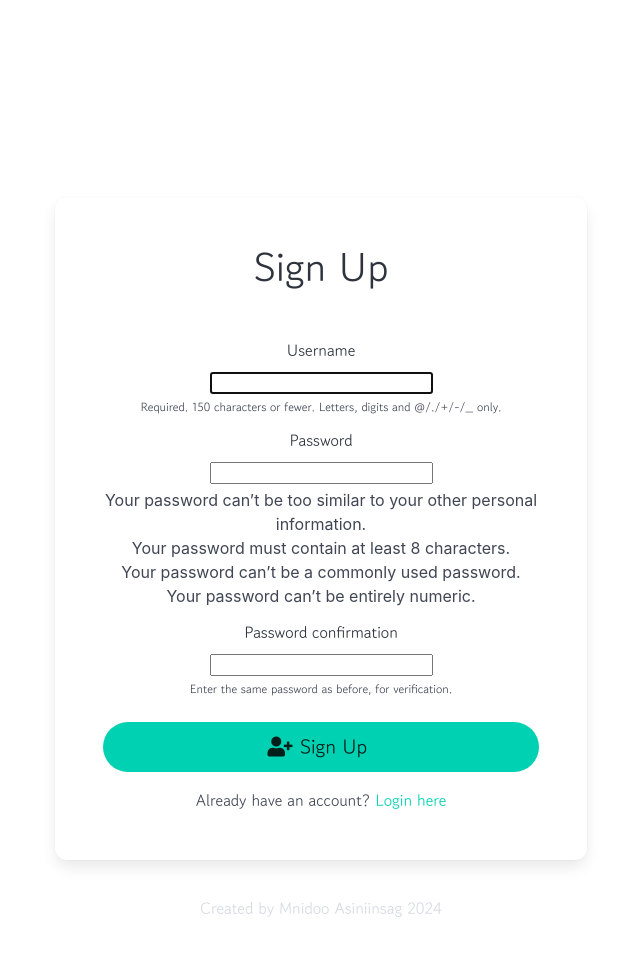
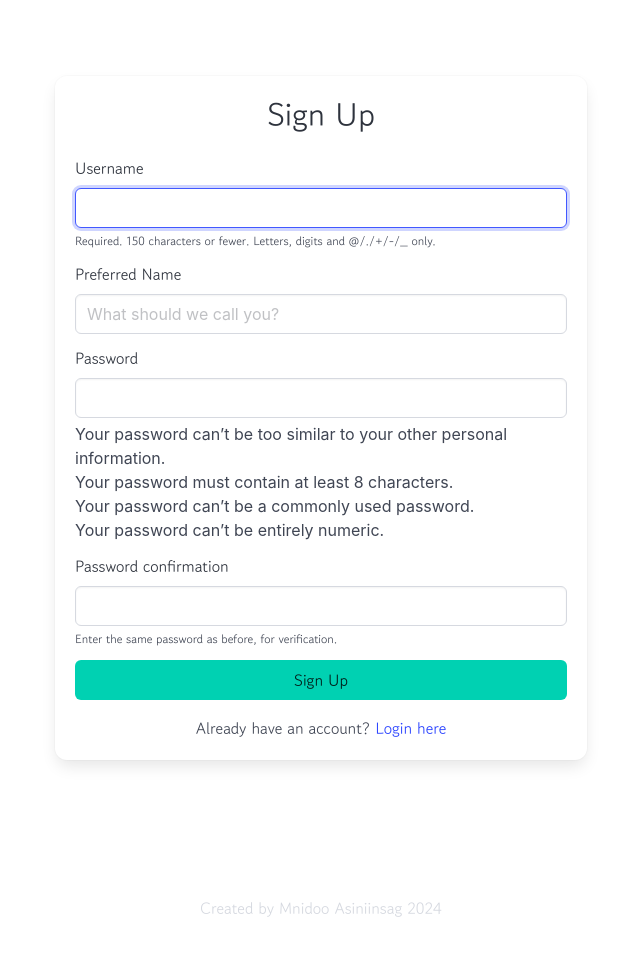
Before and after one commit to kristinealli/MOWINdepreciated, a Django app: page /signup/ in a window 1280 px wide. Shown: the part 52-1008 px from the top of the page, without its empty margins (319-959 px from the left). Run offline with Django 4.2, Linux system fonts and the light colour scheme; some web fonts are replaced.

Commit message:
Streamline user signup / Preferred Name

```diff
--- a/cards/forms.py
+++ b/cards/forms.py
@@ -64,8 +64,22 @@ class FileUploadForm(forms.Form):
         return file
 
 class CustomUserCreationForm(UserCreationForm):
-    email = forms.EmailField(required=False)
+    preferred_name = forms.CharField(
+        label='Preferred Name',
+        max_length=100,
+        required=False,
+        widget=forms.TextInput(attrs={
+            'class': 'input',
+            'placeholder': 'What should we call you?'
+        })
+    )
 
     class Meta:
         model = User
-        fields = ("username", "email", "password1", "password2")
+        fields = ('username', 'preferred_name', 'password1', 'password2')
+
+    def __init__(self, *args, **kwargs):
+        super().__init__(*args, **kwargs)
+
+        for field in self.fields.values():
+            field.widget.attrs['class'] = 'input'
--- a/cards/templates/cards/signup.html
+++ b/cards/templates/cards/signup.html
@@ -1,53 +1,46 @@
-{% extends "cards/base.html" %}
+{% extends 'cards/base.html' %}
 
 {% block content %}
-<section class="hero is-fullheight-with-navbar">
-    <div class="hero-body">
+<section class="section">
     <div class="container">
         <div class="columns is-centered">
             <div class="column is-half">
-                    <div class="box has-text-centered p-6">
-                        <h2 class="title is-2 mb-6 gowun-dodum-regular">Sign Up</h2>
+                <div class="box">
+                    <h1 class="title has-text-centered gowun-dodum-regular">Sign Up</h1>
 
-                        <form method="post" class="form">
+                    <form method="post" novalidate>
                         {% csrf_token %}
 
                         {% for field in form %}
                         <div class="field">
                             <label class="label gowun-dodum-regular">{{ field.label }}</label>
                             <div class="control">
+                                {{ field }}
                                 {% if field.errors %}
                                     <div class="notification is-danger is-light">
                                         {{ field.errors }}
                                     </div>
                                 {% endif %}
-                                    <div class="{% if field.errors %}has-text-danger{% endif %}">
-                                        {{ field }}
-                                    </div>
                             </div>
                             {% if field.help_text %}
-                                    <p class="help gowun-dodum-regular">{{ field.help_text|safe }}</p>
+                                <p class="help gowun-dodum-regular">{{ field.help_text }}</p>
                             {% endif %}
                         </div>
                         {% endfor %}
-                            <div class="field mt-5">
+
+                        <div class="field">
                             <div class="control">
-                                    <button class="button is-primary is-medium is-fullwidth is-rounded has-shadow gowun-dodum-regular" type="submit">
-                                        <span class="icon">
-                                            <i class="fas fa-user-plus"></i>
-                                        </span>
-                                        <span>Sign Up</span>
+                                <button class="button is-primary is-fullwidth gowun-dodum-regular" type="submit">
+                                    Sign Up
                                 </button>
                             </div>
                         </div>
+                    </form>
 
                     <div class="has-text-centered mt-4">
                         <p class="gowun-dodum-regular">
-                                    Already have an account?
-                                    <a href="{% url 'login' %}" class="has-text-primary">Login here</a>
+                            Already have an account? <a href="{% url 'login' %}">Login here</a>
                         </p>
-                            </div>
-                        </form>
                     </div>
                 </div>
             </div>
--- a/cards/views.py
+++ b/cards/views.py
@@ -35,7 +35,7 @@ from datetime import timedelta
 
 # Local imports
 from cards.models import Card, Deck, UserDeck, UserCardProgress, Profile, DeckShare
-from .forms import CardCheckForm, FileUploadForm, CardForm, ProfileForm
+from .forms import FileUploadForm, CardForm, ProfileForm, CustomUserCreationForm
 
 
 # Utility Functions
@@ -59,8 +59,8 @@ class AboutView(TemplateView):
     template_name = "cards/about.html"
 
 class SignUpView(CreateView):
-    """Handle user registration using Django's built-in UserCreationForm."""
-    form_class = UserCreationForm
+    """Handle user registration with custom form including preferred name."""
+    form_class = CustomUserCreationForm
     success_url = reverse_lazy('login')
     template_name = 'cards/signup.html'
 
@@ -68,13 +68,9 @@ class SignUpView(CreateView):
         response = super().form_valid(form)
         user = form.save()
 
-        # Get the profile that was automatically created by the signal
-        profile = user.profile
-
-        # Update profile with optional fields
-        profile.bio = self.request.POST.get('bio', '')
-        profile.location = self.request.POST.get('location', '')
-        profile.save()
+        # Update profile with preferred name from form
+        user.profile.preferred_name = form.cleaned_data.get('preferred_name')
+        user.profile.save()
 
         messages.success(self.request, 'Account created successfully! Please login.')
         return response
@@ -618,13 +614,13 @@ def get_user_decks(user):
 
 def signup(request):
     if request.method == 'POST':
-        form = UserCreationForm(request.POST)
+        form = CustomUserCreationForm(request.POST)
         if form.is_valid():
             user = form.save()
             login(request, user)
-            return redirect('profile-setup')
+            return redirect('dashboard' )
     else:
-        form = UserCreationForm()
+        form = CustomUserCreationForm()
     return render(request, 'cards/signup.html', {'form': form})
 
 @login_required
```
Also changed, not shown: db.sqlite3. Lines whose indentation alone changed are shown as unchanged.
